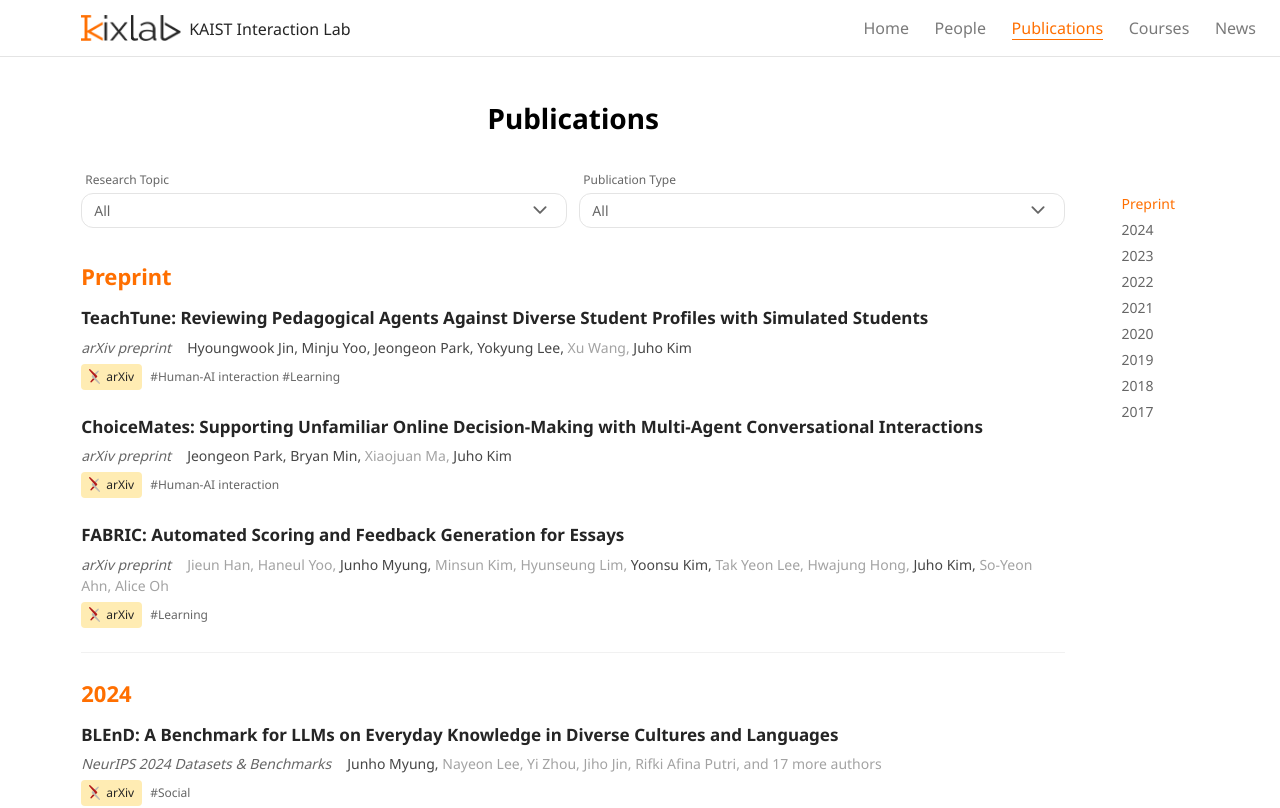
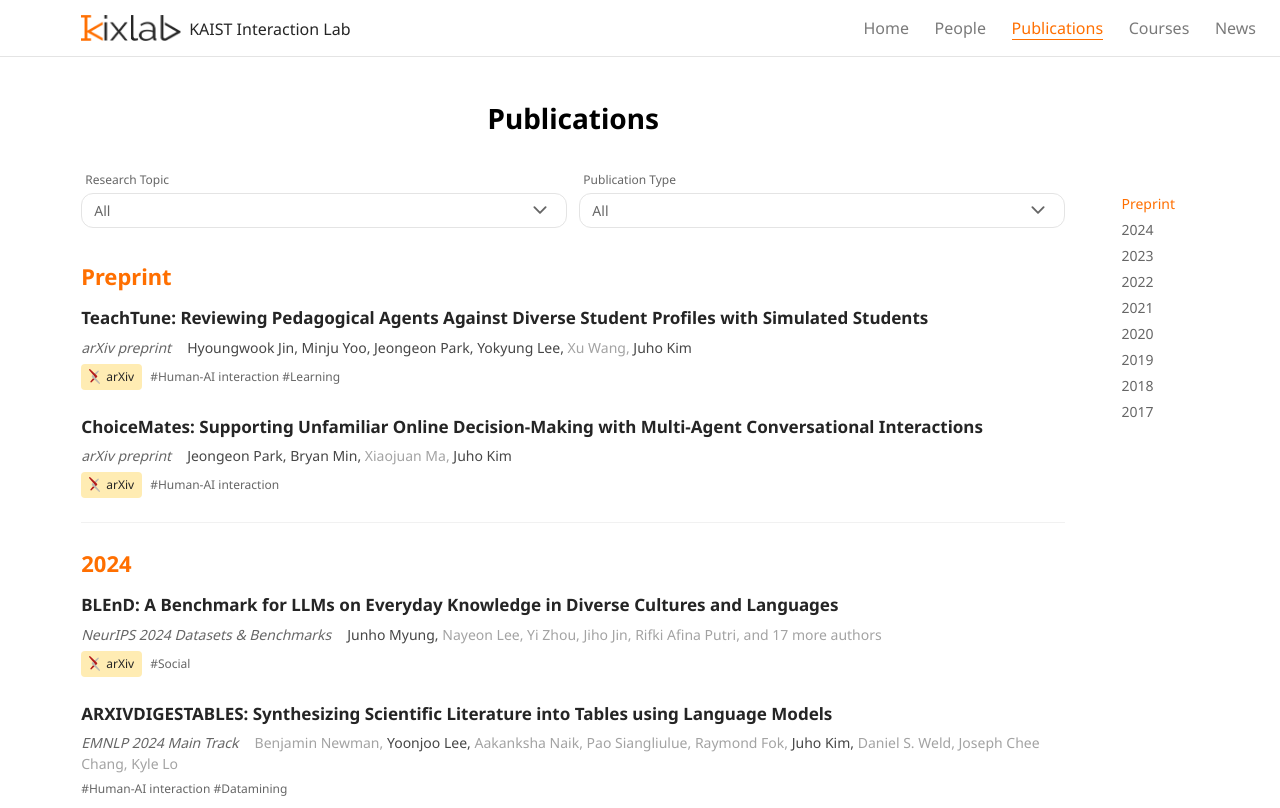
Before and after one commit to uhcsed/uhcsed.github.io, a Next.js app: page /publications in a window 1280 px wide. Shown: the top 808 px of the page. Built offline with nearby package versions, Linux system fonts and the light colour scheme.

Commit message:
Update publications.ts (#118)

```diff
--- a/src/data/publications.ts
+++ b/src/data/publications.ts
@@ -468,7 +468,7 @@ export const PUBLICATIONS: Publication[] = [
     ],
   },
   {
-    title: 'FABRIC: Automated Scoring and Feedback Generation for Essays',
+    title: 'LLM-as-a-tutor in EFL Writing Education: Focusing on Evaluation of Student-LLM Interaction',
     authors: [
       'Jieun Han',
       'Haneul Yoo',
@@ -482,10 +482,10 @@ export const PUBLICATIONS: Publication[] = [
       'So-Yeon Ahn',
       'Alice Oh',
     ],
-    year: 2023,
-    venue: 'arXiv preprint',
-    topics: ['learning'],
-    type: 'Preprint',
+    year: 2024,
+    venue: 'EMNLP 2024 Workshop on Customizable NLP (CustomNLP4U)',
+    topics: ['learning'],
+    type: 'Conference',
     links: [
       {
         url: 'https://arxiv.org/abs/2310.05191',
```
